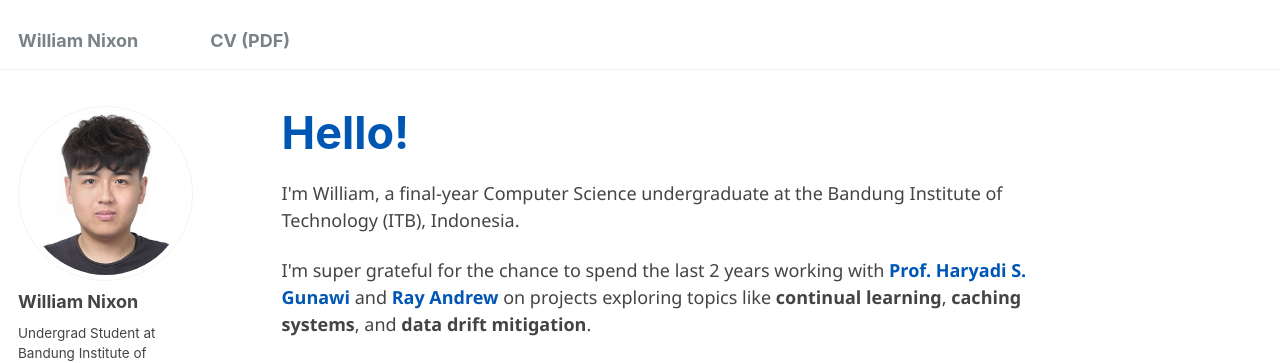
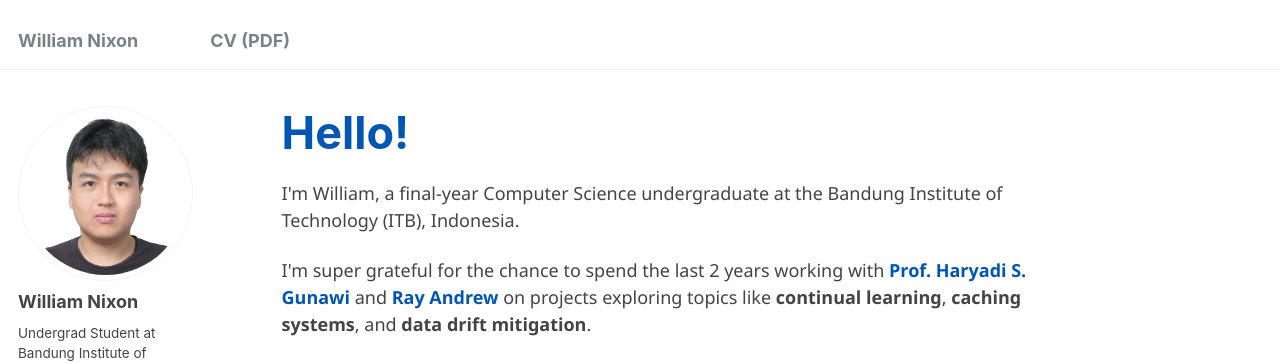
Before and after one commit to williamnixon20/williamnixon20.github.io, a Jekyll site: the page built from _pages/about.md, in a window 1280 px wide. Shown: the top 363 px of the page. Built offline with Jekyll 4.4.1, drawn with Linux system fonts in a browser that asks for light colours.

Commit message:
change picture

```diff
--- a/_config.yml
+++ b/_config.yml
@@ -21,7 +21,7 @@ repository               : "academicpages/academicpages.github.io"
 #               Additional customization can be done by editing /_includes/author-profile.html
 author:
   # Biographic information
-  avatar           : "william_portrait.png"
+  avatar           : "cropped-DSCF0193.ret.jpeg"
   name             : "William Nixon"
   pronouns         : # example: "she/her"
   bio              : "Undergrad Student at Bandung Institute of Technology"
```
Also changed, not shown: images/cropped-DSCF0193.ret.jpeg (added).
